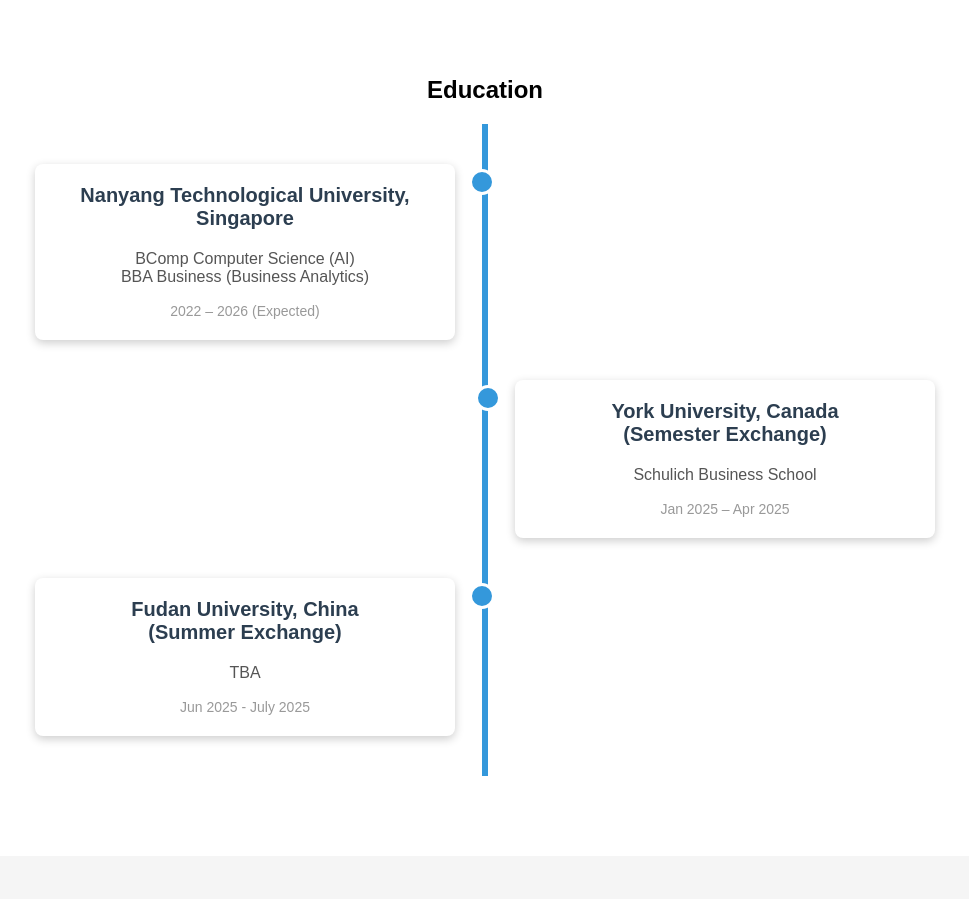
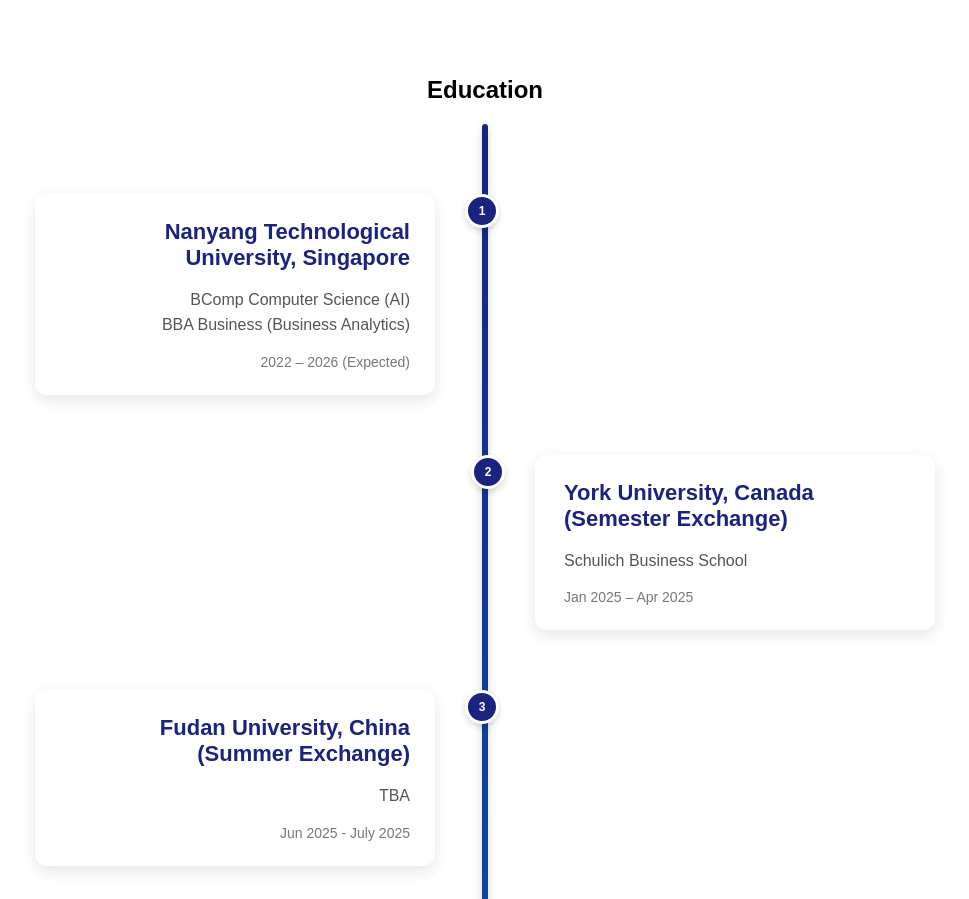
Before and after one commit to alexksh2/alexksh2.github.io, a plain HTML site: page index.html in a window 1280 px wide. Shown: the part 1120-2019 px from the top of the page, without its empty margins (155-1124 px from the left). Drawn offline with Linux system fonts and the light colour scheme.

Commit message:
Updating timeline container with enhanced container

```diff
--- a/styles.css
+++ b/styles.css
@@ -119,91 +119,124 @@ html, body {
   color: #2c3e50;
 }
 
-/* Timeline Container */
+/* Timeline Container - Enhanced */
 .timeline {
   position: relative;
   max-width: 900px;
   margin: auto;
-  padding: 20px 0;
+  padding: 40px 0; /* Increased padding */
+  counter-reset: timeline-counter; /* For numbered markers */
 }
 
+/* Vertical Line - Dark Blue with Gradient */
 .timeline::after {
   content: '';
   position: absolute;
   width: 6px;
-  background-color: #3498db;
+  background: linear-gradient(to bottom, #1a237e, #0d47a1); /* Dark blue gradient */
   top: 0;
   bottom: 0;
   left: 50%;
-  transform: translateX(-50%); /* Better centering method */
+  transform: translateX(-50%);
   z-index: 0;
+  border-radius: 3px; /* Softened edges */
+  box-shadow: 0 4px 8px rgba(26, 35, 126, 0.2); /* Subtle shadow */
 }
 
-/* Timeline Items */
+/* Timeline Items - Enhanced */
 .timeline-item {
-  padding: 20px 0; /* Changed from 20px 30px */
+  padding: 30px 0; /* Increased spacing */
   position: relative;
   width: 50%;
   box-sizing: border-box;
+  transition: all 0.3s ease; /* Smooth hover transitions */
 }
 
+.timeline-item:hover {
+  transform: translateY(-3px); /* Lift effect on hover */
+}
+
+/* Left/Right Alignment */
 .timeline-item.left {
   left: 0;
-  padding-right: 30px; /* Add padding only to content side */
+  padding-right: 50px; /* More breathing room */
+  text-align: right;
 }
 
 .timeline-item.right {
   left: 50%;
-  padding-left: 30px; /* Add padding only to content side */
+  padding-left: 50px; /* More breathing room */
+  text-align: left;
 }
 
-/* Timeline Marker (Blue Button) */
+/* Timeline Markers - Enhanced Dark Blue with Numbers */
 .timeline-item::before {
-  content: " ";
+  content: counter(timeline-counter); /* Numbered markers */
+  counter-increment: timeline-counter;
   position: absolute;
-  top: 25px; /* Adjusted from 15px for better vertical alignment */
-  width: 20px;
-  height: 20px;
-  background-color: #3498db;
-  border: 3px solid white; /* Added white border for better visibility */
+  top: 30px;
+  width: 28px; /* Slightly larger */
+  height: 28px;
+  background: #1a237e; /* Dark blue */
+  border: 3px solid #fff;
   border-radius: 50%;
-  z-index: 1;
+  z-index: 2;
+  display: flex;
+  align-items: center;
+  justify-content: center;
+  color: white;
+  font-weight: bold;
+  font-size: 12px;
+  box-shadow: 0 3px 6px rgba(0,0,0,0.16);
 }
 
 .timeline-item.left::before {
-  right: -10px;
+  right: -14px; /* Adjusted for new size */
 }
 
 .timeline-item.right::before {
-  left: -10px;
+  left: -14px; /* Adjusted for new size */
 }
 
-/* Timeline Content */
+/* Timeline Content - Enhanced */
 .timeline-content {
-  padding: 20px;
+  padding: 25px;
   background-color: white;
   position: relative;
-  border-radius: 8px;
-  box-shadow: 0 3px 10px rgba(0,0,0,0.2);
+  border-radius: 12px; /* Softer corners */
+  box-shadow: 0 5px 15px rgba(0,0,0,0.1); /* Deeper shadow */
   animation: fadeSlide 0.8s ease forwards;
+  transition: all 0.3s ease;
+  border-left: 4px solid transparent; /* For hover effect */
 }
 
-/* Rest of your existing styles remain the same */
+.timeline-content:hover {
+  box-shadow: 0 8px 25px rgba(0,0,0,0.15);
+  border-left-color: #1a237e; /* Dark blue accent */
+}
+
+/* Typography Enhancements */
 .timeline-content h3 {
   margin-top: 0;
-  font-size: 20px;
-  color: #2c3e50;
+  font-size: 22px;
+  color: #1a237e; /* Dark blue */
+  margin-bottom: 10px;
 }
 
 .timeline-content p {
   font-size: 16px;
   color: #555;
+  line-height: 1.6; /* Better readability */
 }
 
 .timeline-content small {
+  display: block;
   font-size: 14px;
-  color: #999;
+  color: #777;
+  margin-top: 10px;
+  font-weight: 500;
 }
+
 /* Animations */
 @keyframes fadeSlide {
   0% {
```
